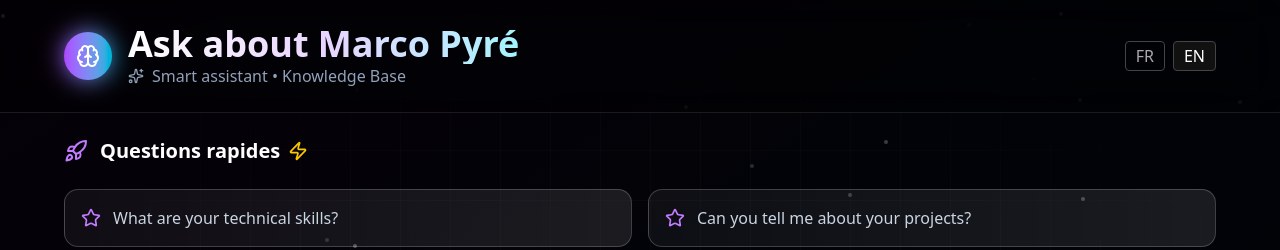
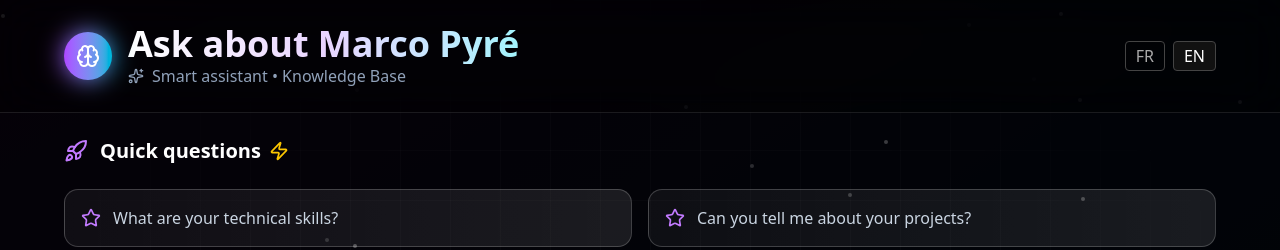
Before and after one commit to marcopyre/portfolio, a Next.js app: page / in a window 1280 px wide. Shown: the top 250 px of the page. Built offline with nearby package versions, Linux system fonts and the light colour scheme.

Commit message:
fix: traduction

```diff
--- a/components/quick-questions.tsx
+++ b/components/quick-questions.tsx
@@ -1,5 +1,6 @@
 import React from "react";
 import { Rocket, Zap, Star } from "lucide-react";
+import { useTranslation } from "@/app/i18n/use-translation";
 
 export default function QuickQuestions({
   questions,
@@ -8,12 +9,13 @@ export default function QuickQuestions({
   questions: string[];
   onSelect: (q: string) => void;
 }) {
+  const { translation } = useTranslation();
   return (
     <div className="p-4 md:p-6 animate-fade-in flex-shrink-0">
       <div className="max-w-6xl mx-auto">
         <h2 className="text-lg md:text-xl font-semibold text-white mb-6 flex items-center">
           <Rocket className="w-6 h-6 mr-3 text-purple-400" />
-          Questions rapides
+          {translation("quick_questions_title")}
           <Zap className="w-5 h-5 ml-2 text-yellow-400" />
         </h2>
         <div className="grid grid-cols-1 md:grid-cols-2 gap-4">
```
